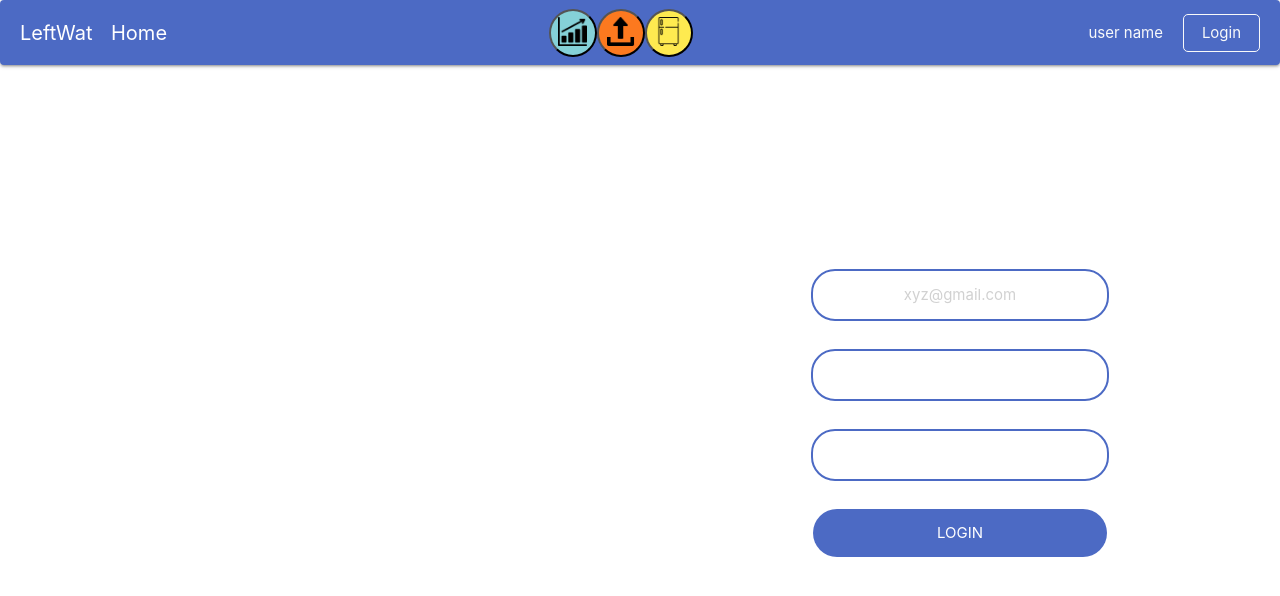
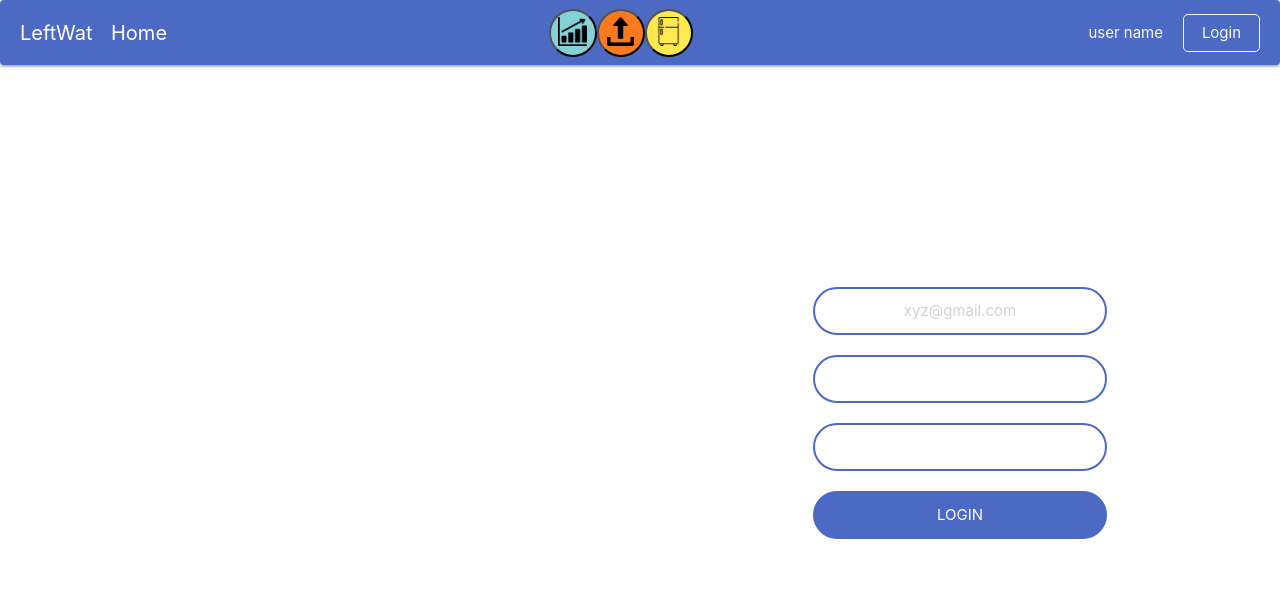
Before and after one commit to Ancazo/leftwat, a React (Create React App) app: page / in a window 1280 px wide. Shown: the top 596 px of the page. Built offline with nearby package versions, Linux system fonts and the light colour scheme.

Commit message:
form functions for onchange and onsubmit done

```diff
--- a/public/index.html
+++ b/public/index.html
@@ -2,6 +2,7 @@
 <html lang="en">
   <head>
     <meta charset="utf-8" />
+
     <link rel="icon" href="%PUBLIC_URL%/favicon.ico" />
     <meta name="viewport" content="width=device-width, initial-scale=1" />
     <meta name="theme-color" content="#000000" />
--- a/src/App.js
+++ b/src/App.js
@@ -1,6 +1,6 @@
-import './styles/materialize.min.css'
+import 'materialize-css/dist/css/materialize.min.css'
+
 import './App.css';
-
 import Landing from './Pages/Landing'
 
 function App() {
--- a/src/Components/Button/index.jsx
+++ b/src/Components/Button/index.jsx
@@ -4,7 +4,7 @@ import './styles.css'
 export const Button = (props) => {
     return (
         <div className = 'row'>
-            <button className={`button ${props.style}`}>{props.text}</button>
+            <button className={`button ${props.style}`} type = {props.type}>{props.text}</button>
         </div>
     )
 }
--- /dev/null
+++ b/src/Components/FormPage/FormPage.jsx
@@ -0,0 +1,46 @@
+
+import React, { useState } from 'react'
+import "./FormPage.scss";
+import { FormTextField,Button } from '..';
+
+export const FormPage = (props) => {
+
+    const [email,setEmail] = useState('')
+    const [password,setPassword] = useState('')
+    const [confirm_password,setConfirm_password] = useState('')
+
+    const handleFormSubmit = (e) => {
+        e.preventDefault()
+        let formData = new FormData()
+        formData.append('email',email)
+        formData.append('password',password)
+        formData.append('confirm_password',confirm_password)
+
+        console.log(...formData)
+    }
+
+    console.log(email)
+    console.log(password)
+    console.log(confirm_password)
+
+    return (
+        <form className = 'col' onSubmit = {(e)=> handleFormSubmit(e)}>
+            <FormTextField
+                name='email'
+                type ='text'
+                placeholder = 'xyz@gmail.com'
+                onChange = {value => setEmail(value)}
+                />
+            <FormTextField
+                name = 'password'
+                type = 'password'
+                onChange = {value => setPassword(value)}/>
+            <FormTextField
+                name = 'confirm_password'
+                type='password'
+                onChange = {value => setConfirm_password(value)}
+                />
+            <Button type='submit' text = 'login' style ={props.buttonStyling}/>
+        </form>
+    )
+}
--- a/src/Components/FormPage/index.jsx
+++ /dev/null
@@ -1,15 +0,0 @@
-import React from 'react'
-import "./styles.scss";
-import { FormTextField,Button } from '../';
-
-export const FormPage = (props) => {
-
-    return (
-        <form className = 'col' >
-            <FormTextField name='email' type ='text' placeholder = 'xyz@gmail.com'/>
-            <FormTextField name = 'password' type = 'password'/>
-            <FormTextField name = 'confirm_password' type='password'/>
-            <Button text = 'login' style ={props.buttonStyling}/>
-        </form>
-    )
-}
--- a/src/Components/FormTextField/index.jsx
+++ b/src/Components/FormTextField/index.jsx
@@ -1,10 +1,16 @@
 import React from 'react'
 import './styles.css'
 
-export const FormTextField = ({name, type, placeholder}) => {
+export const FormTextField = (props) => {
     return (
         <div className = 'row'>
-            <input type={type} id="textField" name={name} placeholder={placeholder}></input>
+            <input
+                type={props.type}
+                className='textField browser-default'
+                name={props.name}
+                placeholder={props.placeholder}
+                onChange = {(e) => props.onChange(e.target.value)}>
+            </input>
         </div>
     )
 }
--- a/src/Components/FormTextField/styles.css
+++ b/src/Components/FormTextField/styles.css
@@ -1,4 +1,4 @@
-#textField {
+.textField {
     border: 2px solid #4C6AC4;
     border-radius: 1.6rem;
     text-align: center;
--- a/src/Components/index.js
+++ b/src/Components/index.js
@@ -3,4 +3,4 @@ export * from './MenuButton'
 export * from './FormTextField'
 export * from './TopNavBar'
 export * from './SplitPage'
-export * from './FormPage'
+export * from './FormPage/FormPage'
--- a/src/Pages/Landing/index.jsx
+++ b/src/Pages/Landing/index.jsx
@@ -1,3 +1,5 @@
+import 'materialize-css/dist/css/materialize.min.css'
+
 import React from "react";
 import {TopNavBar,SplitPage,FormPage} from "../../Components";
 import {buttonStyling} from './styles.module.scss'
```
Also changed, not shown: src/Components/FormPage/FormPage.scss (renamed from src/Components/FormPage/styles.scss).
